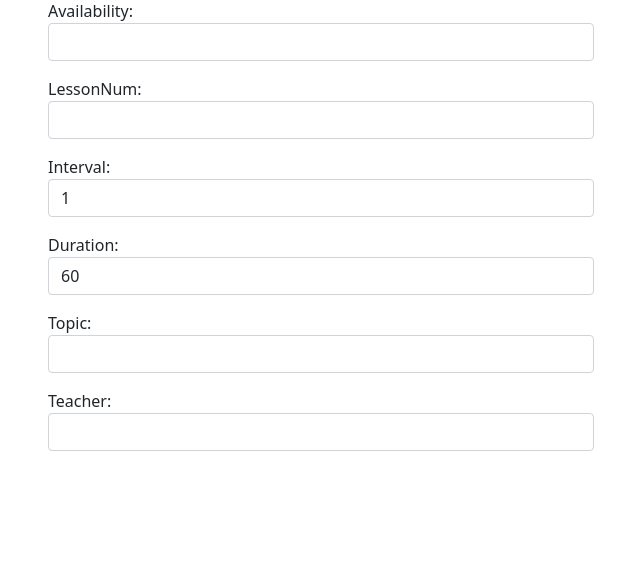
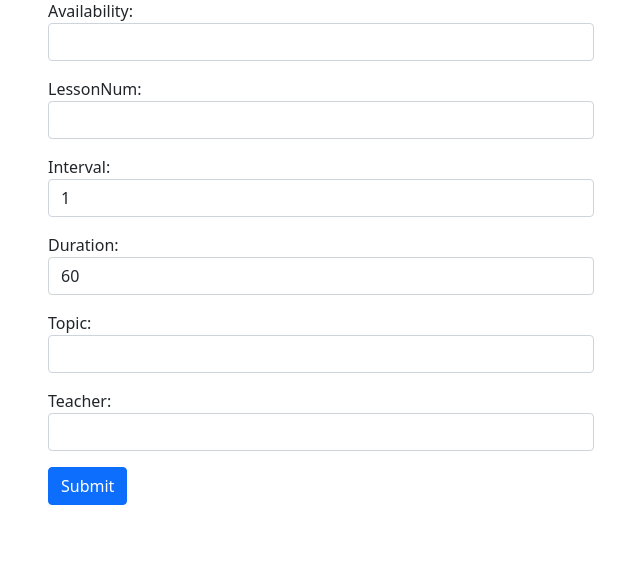
Before and after one commit to baldeep-gill/seg-cw1, a Django app: page /lesson-request/ in a window 1280 px wide. Shown: the part 57-623 px from the top of the page, without its empty margins (319-959 px from the left). Run offline with Django 4.2, Linux system fonts and the light colour scheme; some libraries are stand-ins or nearby versions.

Commit message:
Add submit button to lesson form

```diff
--- a/lessons/templates/lesson_request.html
+++ b/lessons/templates/lesson_request.html
@@ -15,6 +15,8 @@
                     {% render_field field class="form-control" %}
                 </div>
                 {% endfor %}
+
+                <input type="submit" value="Submit" class="btn btn-primary">
             </form>
         </div>
     </div>
```
